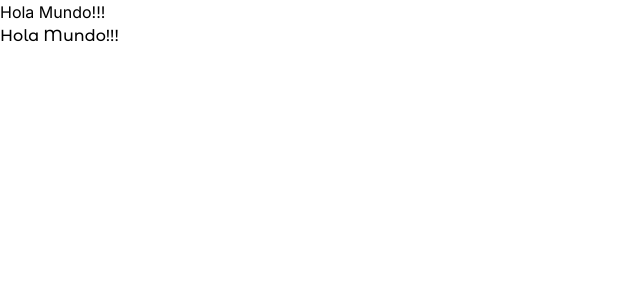
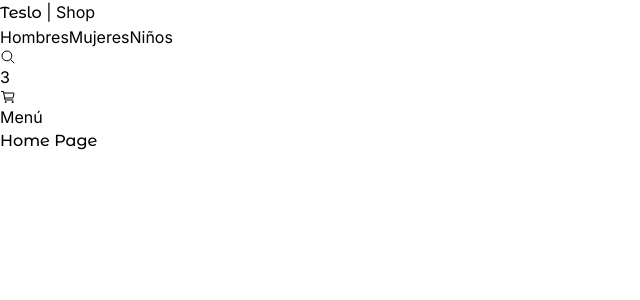
Before and after one commit to nca1478/teslo-shop, a Next.js app: page / in a window 1280 px wide. Shown: the top 300 px of the page, without its empty margins (0-640 px from the left). Built offline with nearby package versions, Linux system fonts and the light colour scheme.

Commit message:
192. TopMenu

```diff
--- a/src/app/(shop)/layout.tsx
+++ b/src/app/(shop)/layout.tsx
@@ -1,7 +1,14 @@
+import { TopMenu } from "@/components";
+
 export default function ShopLayout({
   children,
 }: {
   children: React.ReactNode;
 }) {
-  return <main className="bg-red-500 min-h-screen">{children}</main>;
+  return (
+    <main className="min-h-screen">
+      <TopMenu />
+      {children}
+    </main>
+  );
 }
--- a/src/app/(shop)/page.tsx
+++ b/src/app/(shop)/page.tsx
@@ -3,8 +3,7 @@ import { titleFont } from "../config/fonts";
 export default function Home() {
   return (
     <div>
-      <h1 className="text-5xl">Hola Mundo!!!</h1>
-      <h1 className={`${titleFont.className} text-5xl`}>Hola Mundo!!!</h1>
+      <h1 className={`${titleFont.className} text-5xl`}>Home Page</h1>
     </div>
   );
 }
--- a/src/components/index.ts
+++ b/src/components/index.ts
@@ -0,0 +1 @@
+export { TopMenu } from "./ui/top-menu/TopMenu";
--- /dev/null
+++ b/src/components/ui/top-menu/TopMenu.tsx
@@ -0,0 +1,60 @@
+import { titleFont } from "@/app/config/fonts";
+import Link from "next/link";
+import React from "react";
+import { IoCartOutline, IoSearchOutline } from "react-icons/io5";
+
+export const TopMenu = () => {
+  return (
+    <nav className="flex px-5 justify-between items-center w-full">
+      {/* Logo */}
+      <div>
+        <Link href={"/"}>
+          <span className={`${titleFont.className} antialiased font-bold`}>
+            Teslo
+          </span>
+          <span> | Shop</span>
+        </Link>
+      </div>
+
+      {/* Center Menu */}
+      <div className="hidden sm:block">
+        <Link
+          href="/category/men"
+          className="m-2 p-2 rounded-md transition-all hover:bg-gray-100"
+        >
+          Hombres
+        </Link>
+        <Link
+          href="/category/women"
+          className="m-2 p-2 rounded-md transition-all hover:bg-gray-100"
+        >
+          Mujeres
+        </Link>
+        <Link
+          href="/category/kids"
+          className="m-2 p-2 rounded-md transition-all hover:bg-gray-100"
+        >
+          Niños
+        </Link>
+      </div>
+
+      {/* Search, Cart, Menu */}
+      <div className="flex items-center">
+        <Link href="/search" className="mx-2">
+          <IoSearchOutline className="w-5 h-5" />
+        </Link>
+        <Link href="/cart" className="mx-2">
+          <div className="relative">
+            <span className="absolute text-xs rounded-full px-1 font-bold -top-2 -right-2 bg-blue-700 text-white">
+              3
+            </span>
+            <IoCartOutline className="w-5 h-5" />
+          </div>
+        </Link>
+        <button className="m-2 p-2 rounded-md transition-all hover:bg-gray-100">
+          Menú
+        </button>
+      </div>
+    </nav>
+  );
+};
```
Also changed, not shown: package.json (+5 -4 lines), 2 other files (tests, documents, lock files or other folders).
